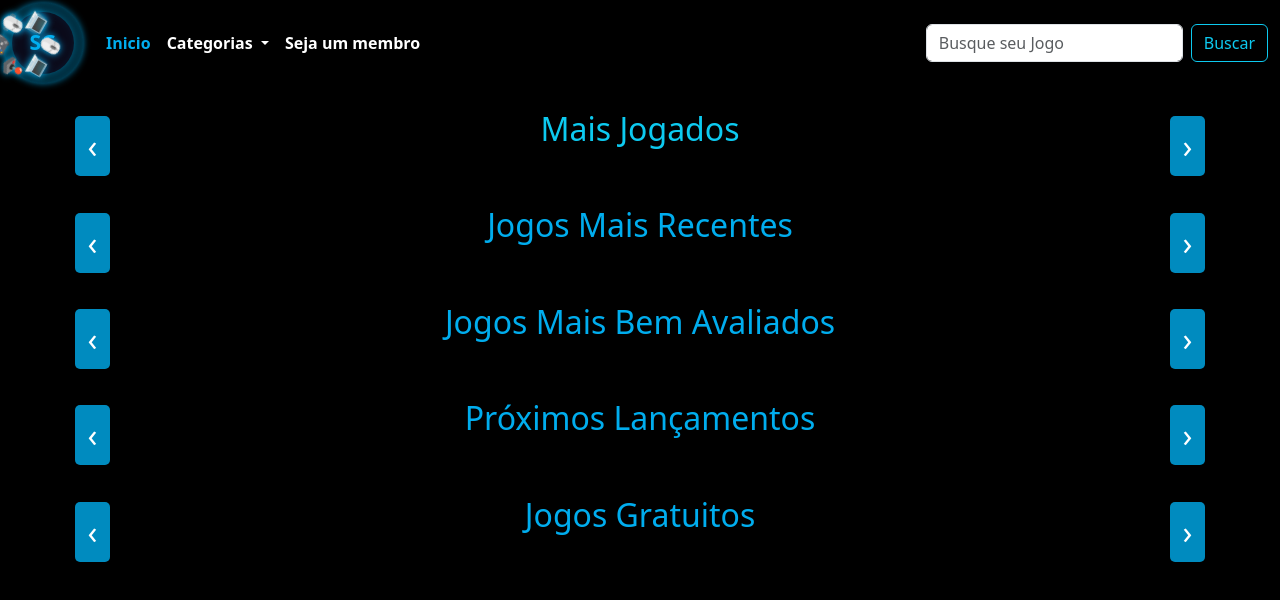
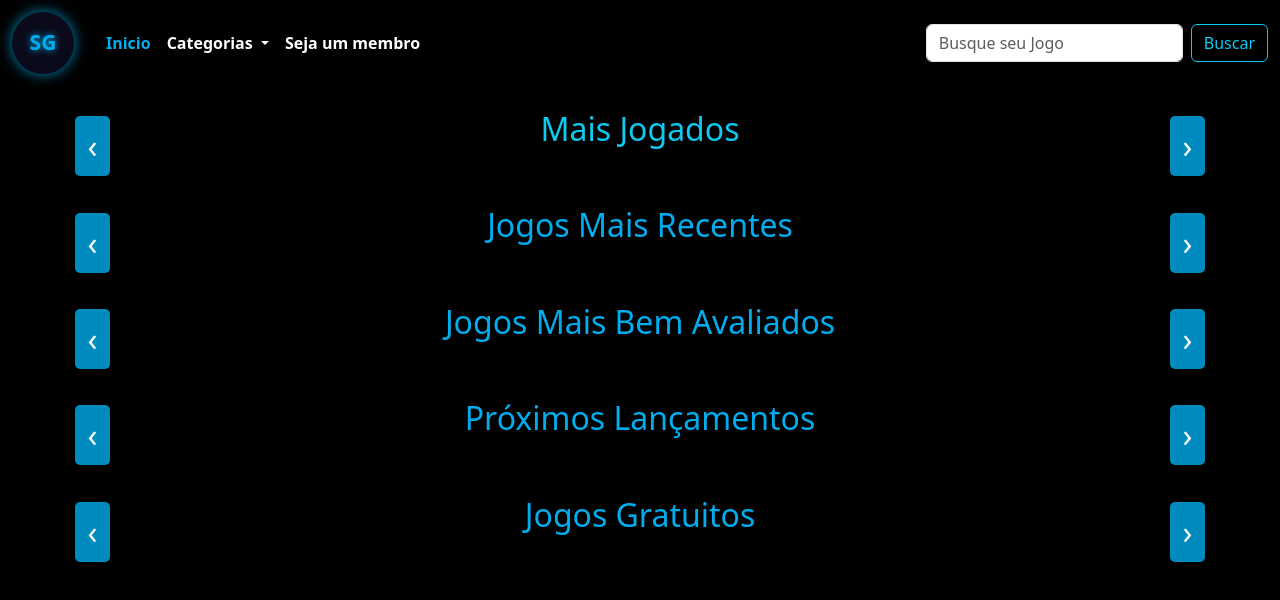
Before and after one commit to cdanielfl/SobreGames, a plain HTML site: page index.html in a window 1280 px wide. Drawn offline with nearby package versions, Linux system fonts and the light colour scheme; no server answers.

Commit message:
Update logo.html

```diff
--- a/logo/logo.html
+++ b/logo/logo.html
@@ -1,13 +1,5 @@
 <div class="navbar-logo">
   SG
-  <div class="rotating-ring">
-    <span class="emoji" style="--i:0;">🕹️</span>
-    <span class="emoji" style="--i:1;">🎮</span>
-    <span class="emoji" style="--i:2;">🖱️</span>
-    <span class="emoji" style="--i:3;">💻</span>
-    <span class="emoji" style="--i:4;">🕹️</span>
-    <span class="emoji" style="--i:5;">🎮</span>
-    <span class="emoji" style="--i:6;">🖱️</span>
-    <span class="emoji" style="--i:7;">💻</span>
-  </div>
+
+
 </div>
```
